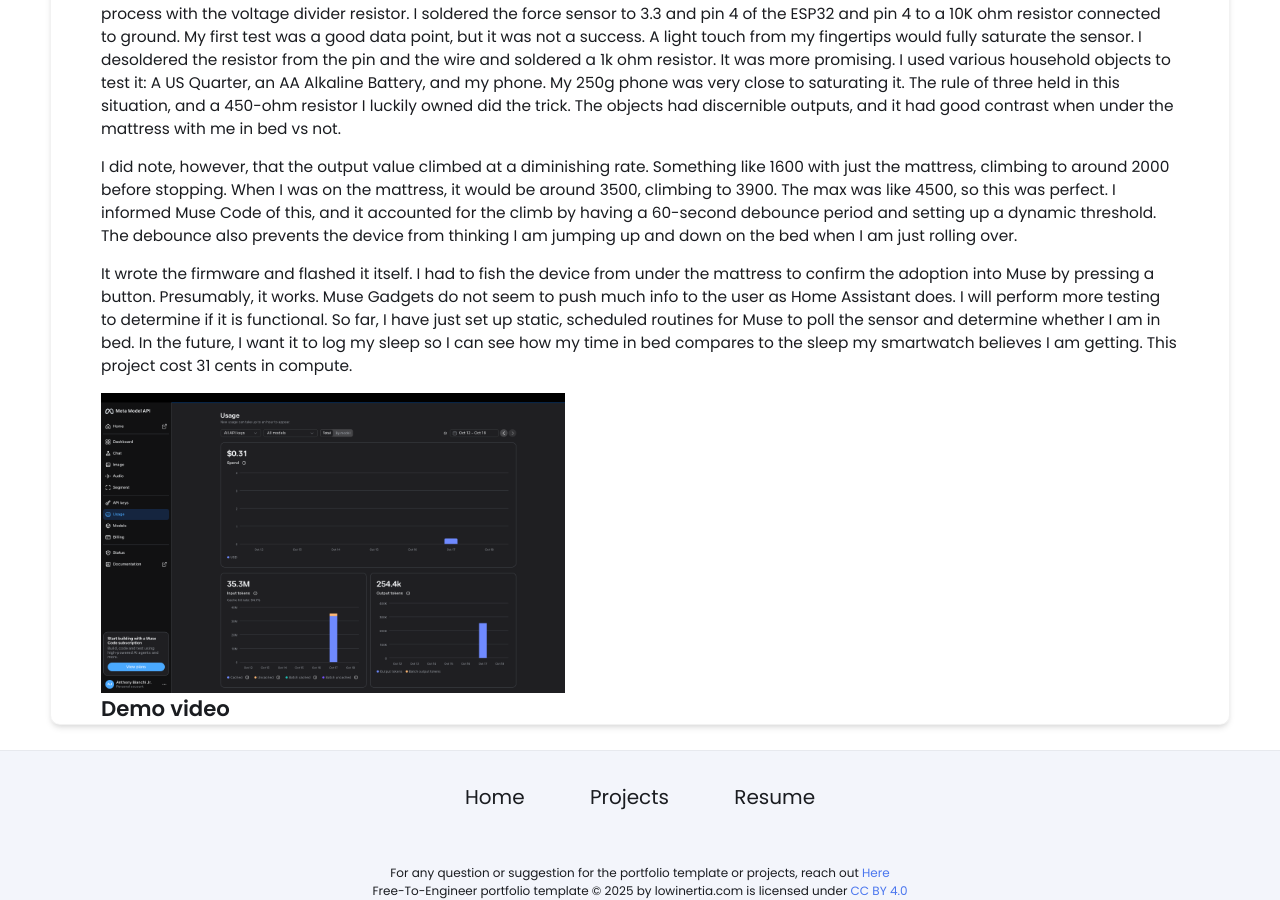
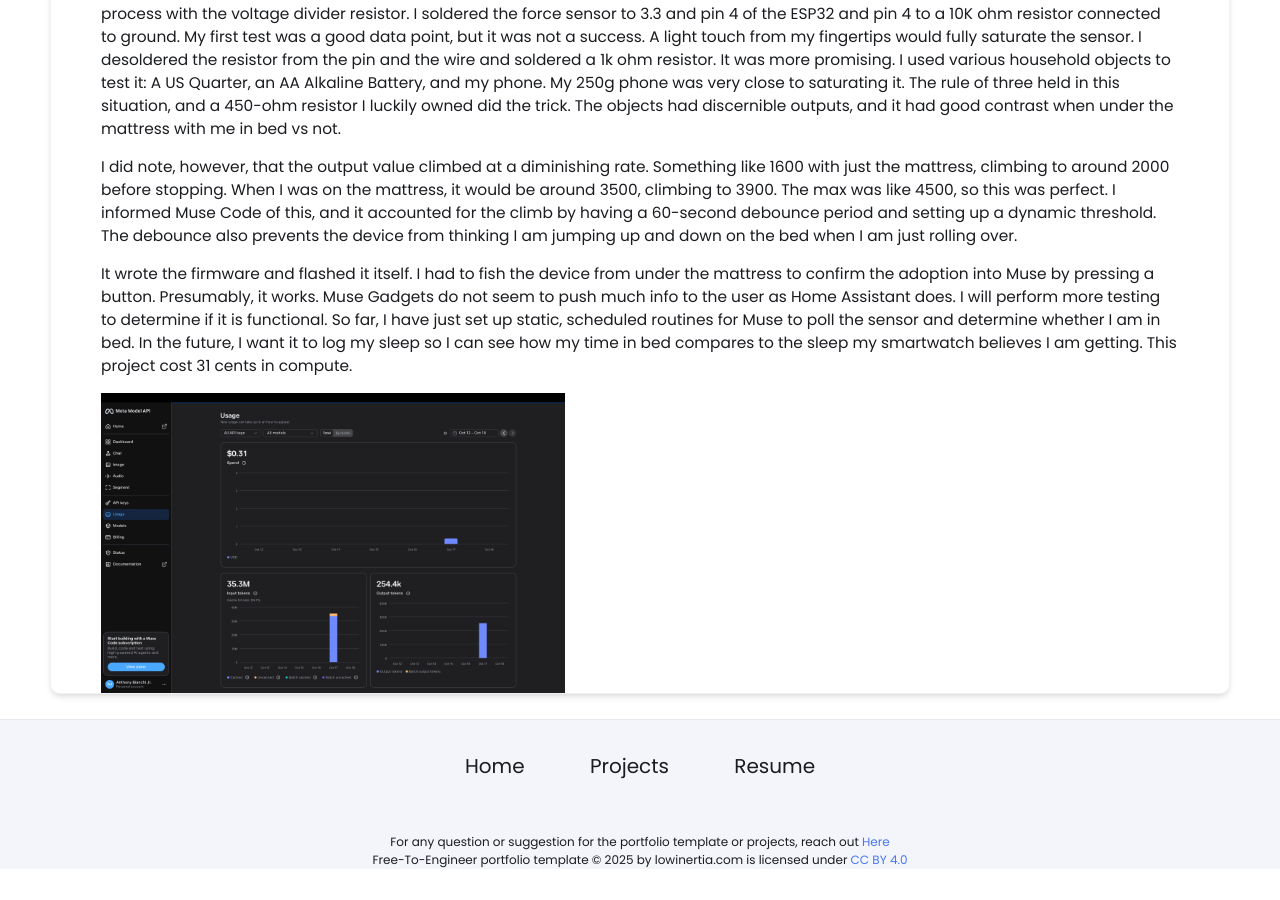
Before and after one commit to OmegaDraquex/OmegaDraquex.github.io, a Jekyll site: the page built from _projects/bed-occupancy-sensor/index.md, in a window 1280 px wide and 900 px high, scrolled down 2565 px. Built offline with Jekyll 4.4.1, drawn with Linux system fonts in a browser that asks for light colours; after the commit the page ends 3434 px from its top, so only the background shows below that.

Commit message:
Remove demo video section from index.md
Removed demo video section from the project documentation.

```diff
--- a/_projects/bed-occupancy-sensor/index.md
+++ b/_projects/bed-occupancy-sensor/index.md
@@ -68,6 +68,5 @@ It wrote the firmware and flashed it itself. I had to fish the device from under
 
 {% include image-gallery.html images="/assets/MuseAPICost.png" height="300" %}
 
-## Demo video
 
 <!-- TODO: {% include youtube-video.html id="VIDEO_ID_HERE" autoplay="false" %} -->
```
